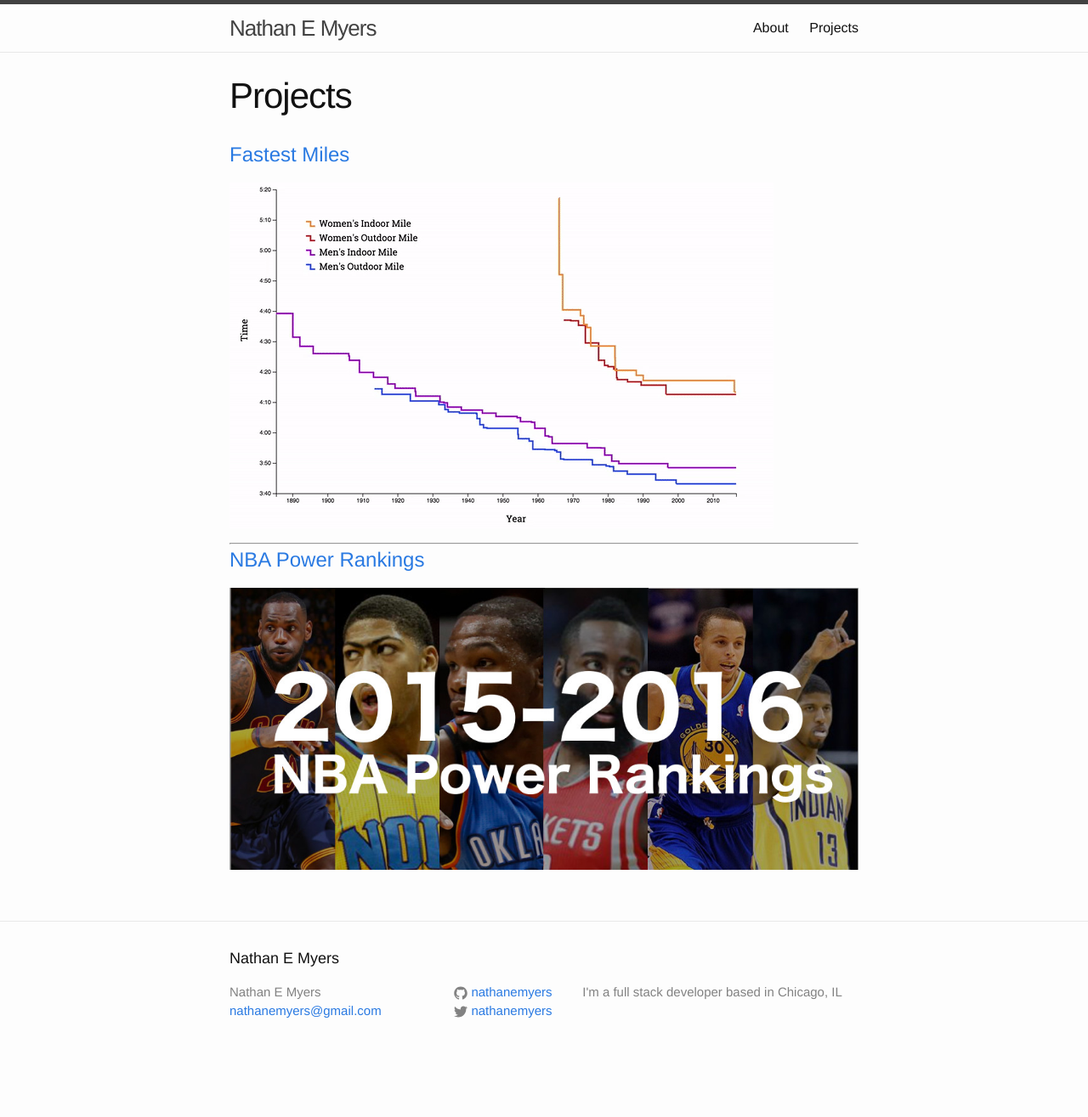
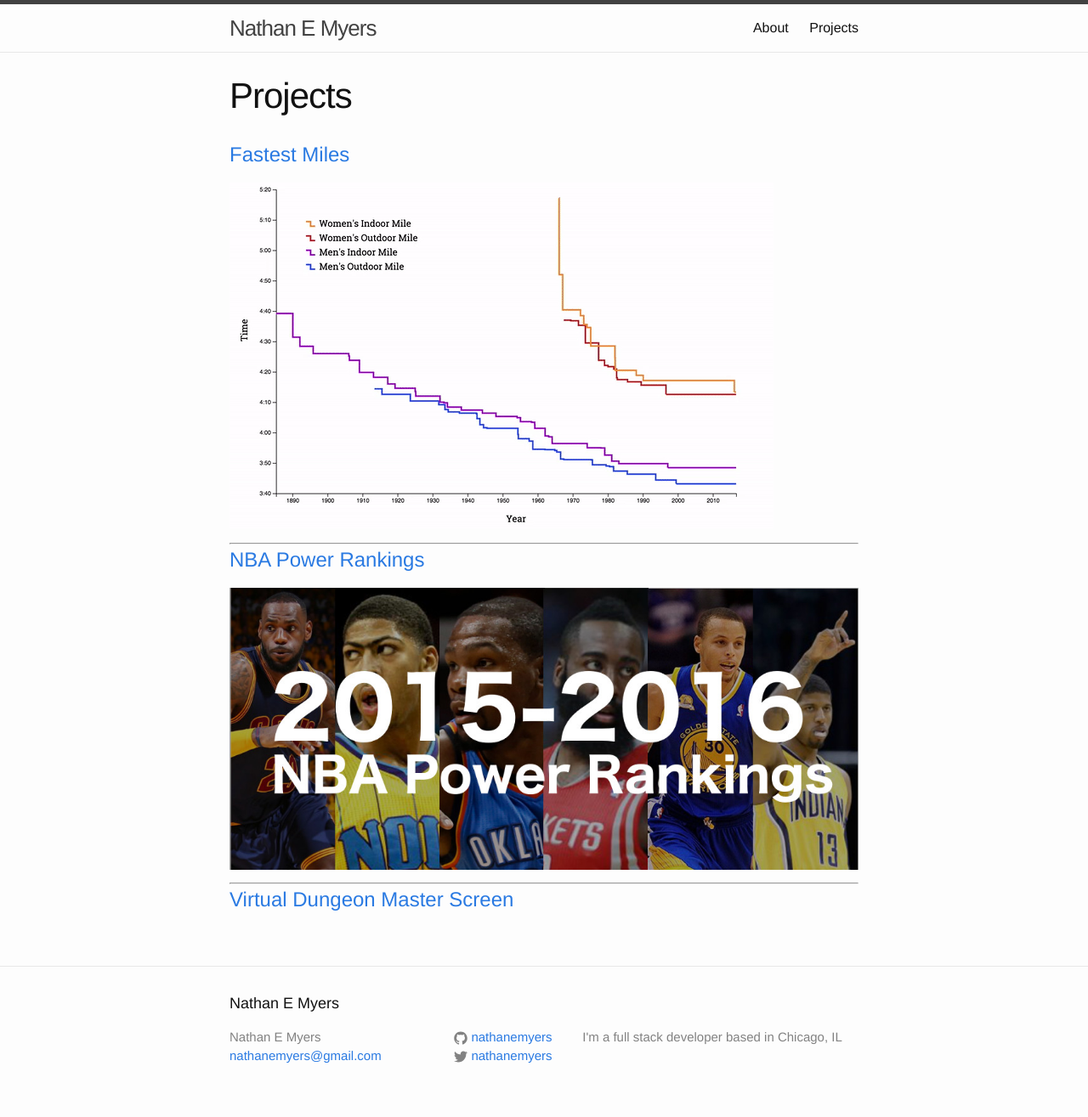
Before and after one commit to nathanemyers/crispy-invention, a Jekyll site: the page built from projects/index.md, in a window 1280 px wide. Shown: the whole page at 85% size. Built offline with Jekyll 4.4.1, drawn with Linux system fonts in a browser that asks for light colours; before the commit the page ends 1262 px from its top, so only the background shows below that.

Commit message:
adding project link

```diff
--- a/projects/index.md
+++ b/projects/index.md
@@ -11,3 +11,7 @@
 
 # [NBA Power Rankings](nba-power-rankings/)
 ![NBA Power Rankings](/assets/2015-2016-nba-power-rankings.jpg)
+
+---
+
+# [Virtual Dungeon Master Screen](virtual-dungeon-master-screen/)
```
